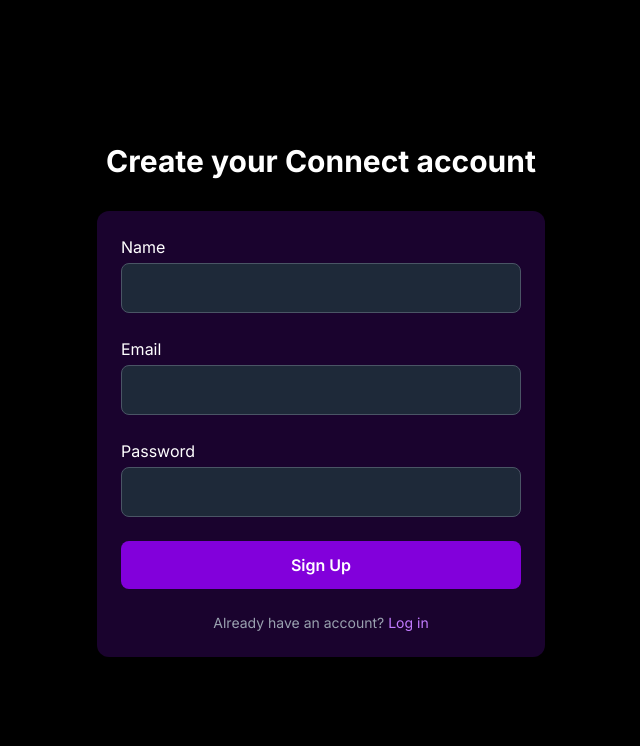
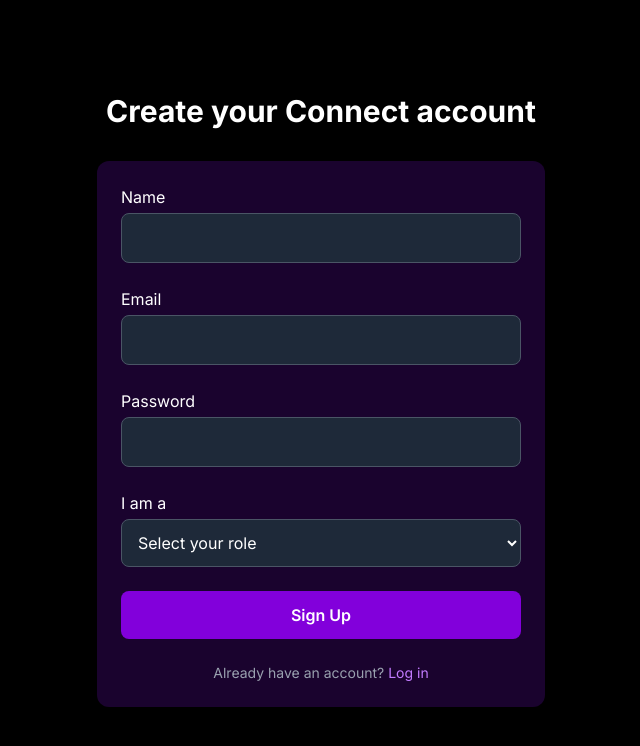
Before and after one commit to SurajJayakumar/Connect, a Next.js app: page /signup in a window 1280 px wide. Shown: the top 746 px of the page, without its empty margins (319-959 px from the left). Built offline with nearby package versions, Linux system fonts and the light colour scheme; no server answers.

Commit message:
roles added

```diff
--- a/src/app/signup/page.tsx
+++ b/src/app/signup/page.tsx
@@ -8,19 +8,39 @@
 import { setDoc, doc } from 'firebase/firestore';
 import { useAuth } from '../components/AuthProvider';
 
+// Define the form interface for TypeScript
+interface SignupForm {
+  name: string;
+  email: string;
+  password: string;
+  role: string;
+}
+
 export default function SignupPage() {
   const router = useRouter();
   const { user, loading: authLoading } = useAuth();
-  const [form, setForm] = useState({ name: '', email: '', password: '' });
+  const [form, setForm] = useState<SignupForm>({
+    name: '',
+    email: '',
+    password: '',
+    role: ''
+  });
   const [error, setError] = useState<string | null>(null);
   const [loading, setLoading] = useState(false);
 
-  const handleChange = (e: React.ChangeEvent<HTMLInputElement>) => {
+  const handleChange = (e: React.ChangeEvent<HTMLInputElement | HTMLSelectElement>) => {
     setForm({ ...form, [e.target.name]: e.target.value });
   };
 
   const handleSubmit = async (e: React.FormEvent) => {
     e.preventDefault();
+
+    // Validate role selection
+    if (!form.role) {
+      setError('Please select a role');
+      return;
+    }
+
     setError(null);
     setLoading(true);
     try {
@@ -43,6 +63,7 @@
         email: form.email,
         photoURL: null,
         status: 'online',
+        role: form.role,
         createdAt: new Date()
       });
 
@@ -126,6 +147,22 @@
             />
           </div>
 
+          {/* Add the role selection dropdown */}
+          <div>
+            <label className="block mb-1">I am a</label>
+            <select
+              name="role"
+              value={form.role}
+              onChange={handleChange}
+              required
+              className="w-full p-3 rounded-lg bg-gray-800 text-white border border-gray-600"
+            >
+              <option value="">Select your role</option>
+              <option value="hearing_impaired">Hearing Impaired User</option>
+              <option value="hearing">Hearing User</option>
+            </select>
+          </div>
+
           <button
             type="submit"
             disabled={loading}
```
